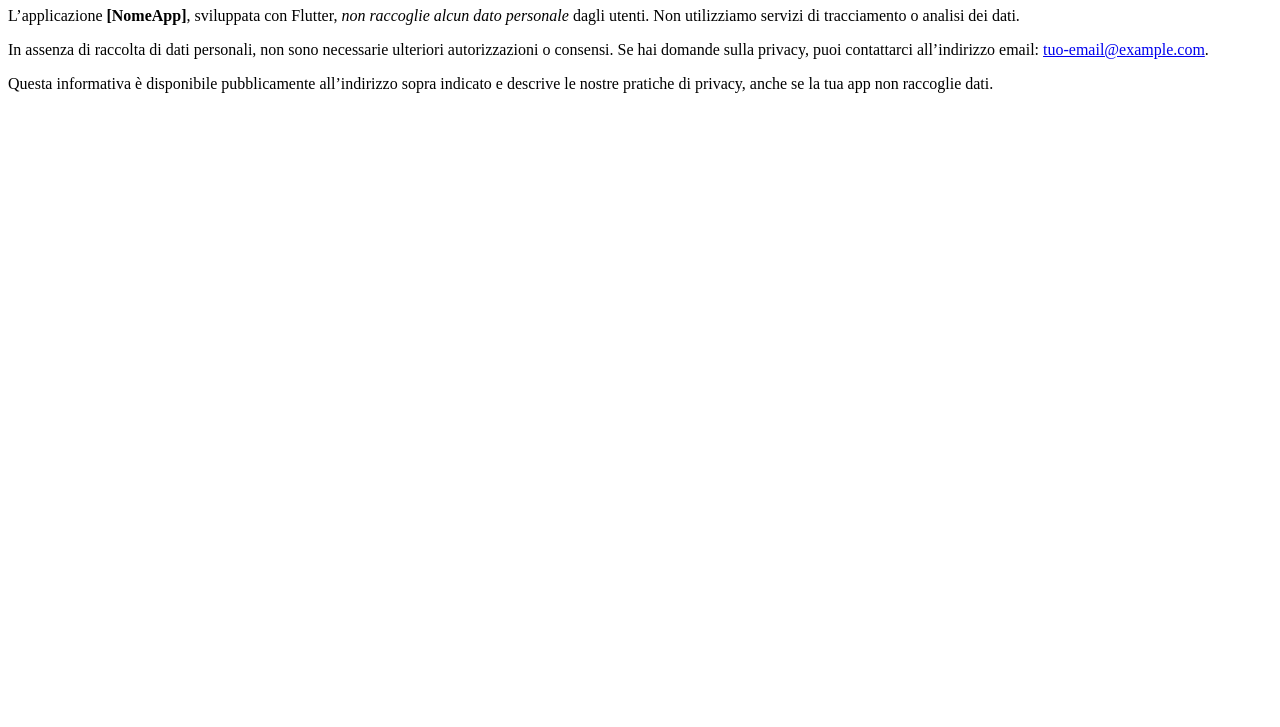
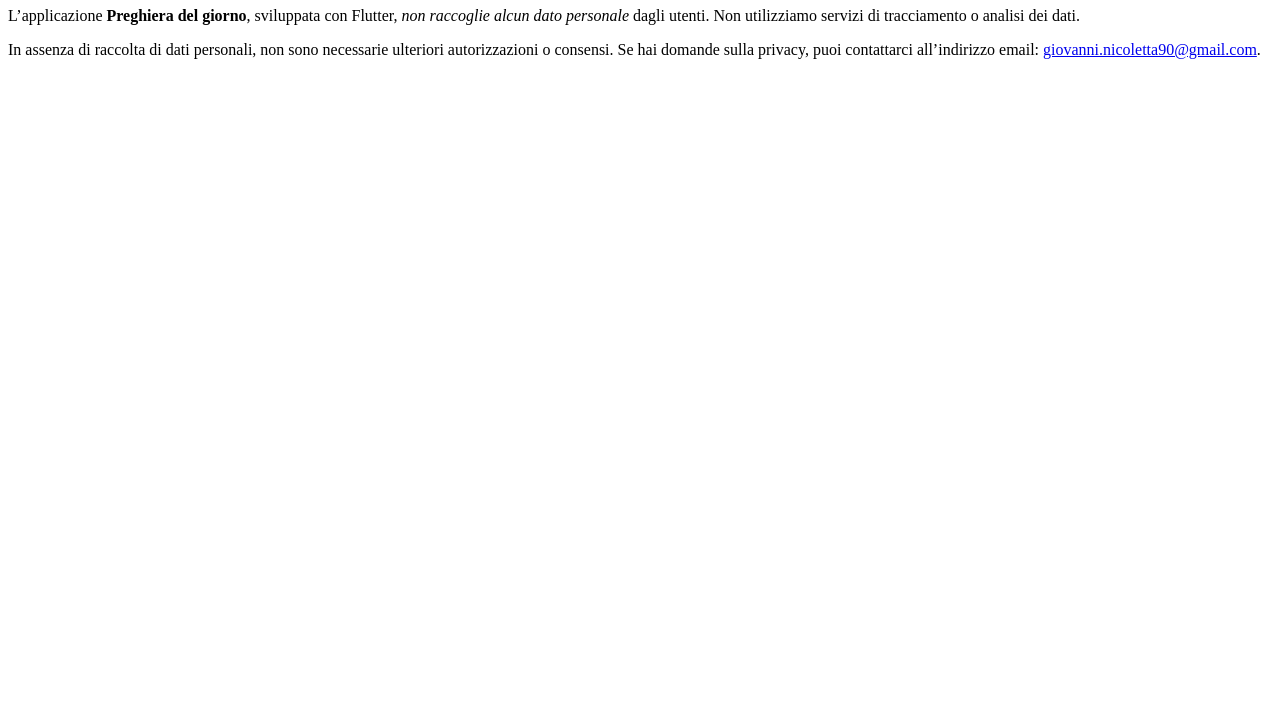
Before and after one commit to gn-90/privacy-policy, a plain HTML site: page index.html in a window 1280 px wide. Shown: the part 73-800 px from the top of the page. Drawn offline with Linux system fonts and the light colour scheme.

Commit message:
Update index.html
Update privacy content

```diff
--- a/index.html
+++ b/index.html
@@ -8,8 +8,7 @@
 </head>
 <body>
   <h1>Informativa sulla Privacy</h1>
-  <p>L’applicazione <strong>[NomeApp]</strong>, sviluppata con Flutter, <em>non raccoglie alcun dato personale</em> dagli utenti. Non utilizziamo servizi di tracciamento o analisi dei dati.</p>
-  <p>In assenza di raccolta di dati personali, non sono necessarie ulteriori autorizzazioni o consensi. Se hai domande sulla privacy, puoi contattarci all’indirizzo email: <a href="mailto:tuo-email@example.com">tuo-email@example.com</a>.</p>
-  <p>Questa informativa è disponibile pubblicamente all’indirizzo sopra indicato e descrive le nostre pratiche di privacy, anche se la tua app non raccoglie dati.</p>
+  <p>L’applicazione <strong>Preghiera del giorno</strong>, sviluppata con Flutter, <em>non raccoglie alcun dato personale</em> dagli utenti. Non utilizziamo servizi di tracciamento o analisi dei dati.</p>
+  <p>In assenza di raccolta di dati personali, non sono necessarie ulteriori autorizzazioni o consensi. Se hai domande sulla privacy, puoi contattarci all’indirizzo email: <a href="mailto:giovanni.nicoletta90@gmail.com">giovanni.nicoletta90@gmail.com</a>.</p>
 </body>
 </html>
```
